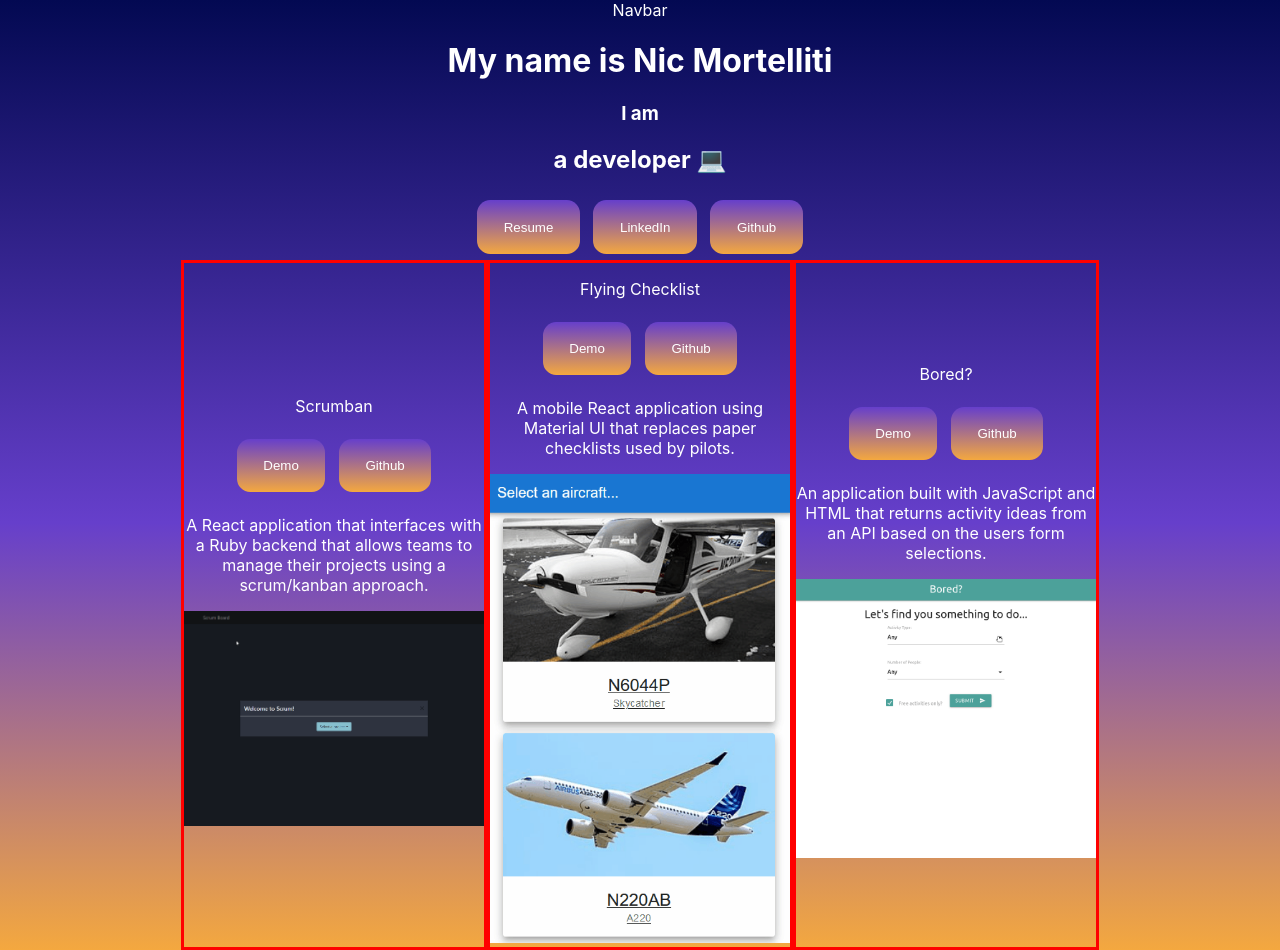
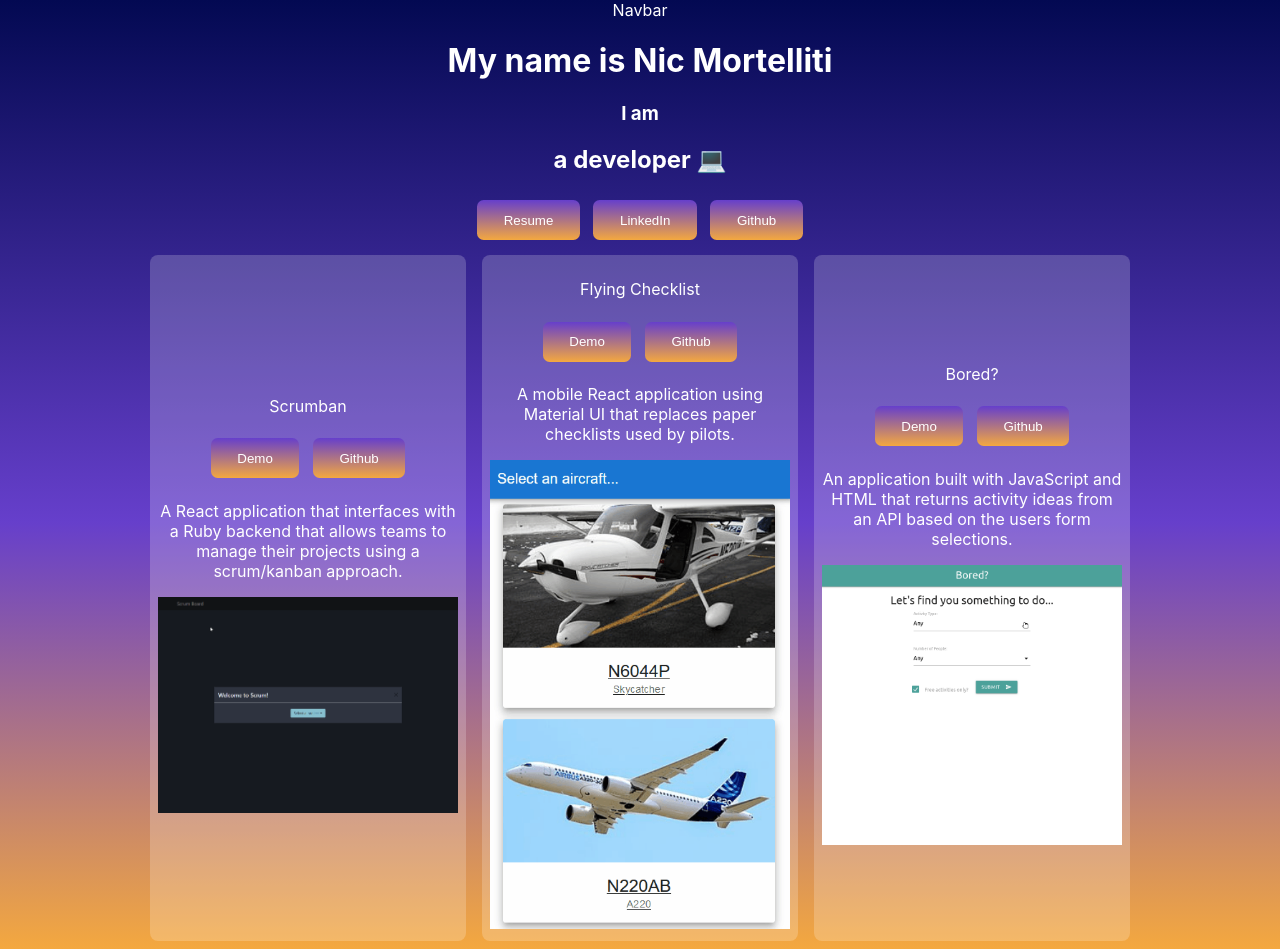
Before and after one commit to NicMortelliti/portfolio, a React (Create React App) app: page / in a window 1280 px wide. Built offline with nearby package versions, Linux system fonts and the light colour scheme.

Commit message:
remove border

```diff
--- a/src/style/App.css
+++ b/src/style/App.css
@@ -25,10 +25,12 @@ body {
 }
 
 .p-card {
+  background-color: rgba(255, 255, 255, 0.2);
   align-content: center;
   justify-content: center;
-  border-style: solid;
-  border-color: red;
+  border-radius: 0.5em;
+  margin: 0.5em;
+  padding: 0.5em;
   width: 300px;
 }
 
@@ -39,9 +41,9 @@ button {
     rgba(102, 63, 203, 1) 0%,
     rgba(244, 168, 63, 1) 100%
   );
-  border-radius: 1em;
+  border-radius: 0.5em;
   border-style: none;
-  height: 4em;
+  height: 3em;
   margin: 0.5em;
   padding-left: 2em;
   padding-right: 2em;
```
